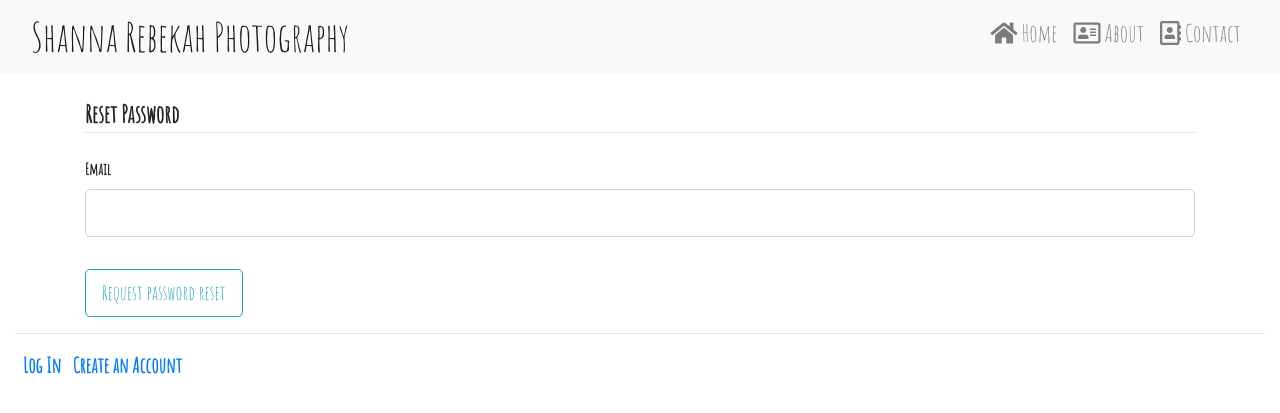
After one commit to ConnorCairns/Shanna-Rebekah-Portfolio-Website, a Flask app: page /reset_password in a window 1280 px wide. The commit adds this page. Shown: the top 413 px of the page. Run offline with Flask 2, Linux system fonts and the light colour scheme; some libraries are stand-ins or nearby versions.

Commit message:
reset pass works

```diff
--- a/app/forms.py
+++ b/app/forms.py
@@ -46,9 +46,23 @@ class Edit(FlaskForm):
             if email:
                 raise ValidationError('Email already has an account created')
 
-class AddPhoto(FlaskForm):
+class Add_Photo(FlaskForm):
     name = StringField("Image Name", validators=[DataRequired()])
     category = StringField("Image Category", validators=[DataRequired()])
     link = StringField("Image Link", validators=[DataRequired()])
     client = StringField("Client Email", validators=[DataRequired(), Email()])
     submit = SubmitField("Add photo")
+
+class email_reset_pass(FlaskForm):
+     email = StringField("Email", validators=[DataRequired(),Email()])
+     submit = SubmitField("Request password reset")
+
+     def validate_email(self, email):
+        email = User.query.filter_by(email=email.data).first()
+        if email is None:
+            raise ValidationError('No account created for that email')
+
+class reset_pass(FlaskForm):
+    password = PasswordField("Password", validators=[DataRequired()])
+    password_confirm = PasswordField("Confirm Password", validators=[DataRequired(),EqualTo("password")])
+    submit = SubmitField("Reset Password")
--- a/app/routes.py
+++ b/app/routes.py
@@ -1,10 +1,11 @@
 from flask import render_template, url_for, flash, redirect, request
-from app import app, db, bcrypt
-from app.forms import Registration, Login, Edit, AddPhoto
+from app import app, db, bcrypt, mail
+from app.forms import Registration, Login, Edit, Add_Photo, email_reset_pass, reset_pass
 from app.models import User, Photos
 from flask_login import login_user, logout_user, current_user, login_required
 import secrets, os
 from PIL import Image
+from flask_mail import Message
 
 @app.route('/')
 def index():
@@ -111,12 +112,51 @@ def account():
 @app.route('/photo/new', methods=['GET', 'POST'])
 @login_required
 def new_photo():
-    form = AddPhoto()
+    form = Add_Photo()
     if form.validate_on_submit():
         client = User.query.filter_by(email=form.client.data).first()
         photo = Photos(photo_name=form.name.data, photo_category=form.category.data, photo_link=form.link.data, client=client)
         db.session.add(photo)
         db.session.commit()
-        flash(f'Image information added', 'info')
+        flash('Image information added', 'info')
         return redirect(url_for('index'))
     return render_template('new_photo.html', title="New Photo", form=form)
+
+def send_reset_email(user):
+    token = user.reset_token()
+    msg = Message('Password Reset Request', sender='noreply@demo.com', recipients=[user.email])
+    msg.body = f'''To reset password pls click link:
+{url_for('reset_password', token=token, _external=True)}
+
+If you did not make request dw
+'''
+    mail.send(msg)
+
+@app.route('/reset_password', methods=['GET', 'POST'])
+def request_reset_email():
+    if current_user.is_authenticated:
+        return redirect(url_for('index'))
+    form = email_reset_pass()
+    if form.validate_on_submit():
+        user = User.query.filter_by(email=form.email.data).first()
+        send_reset_email(user)
+        flash('Email has been sent pls open', 'info')
+        return redirect(url_for('login'))
+    return render_template('request_reset.html', title='Reset Password', form=form)
+
+@app.route('/reset_password/<token>', methods=['GET', 'POST'])
+def reset_password(token):
+    if current_user.is_authenticated:
+        return redirect(url_for('index'))
+    user = User.verify_token(token)
+    if user is None: #if not user
+        flash('Invalid or expired token', 'warning')
+        return redirect(url_for('request_reset_email'))
+    form = reset_pass()
+    if form.validate_on_submit():
+        hashed_pw = bcrypt.generate_password_hash(form.password.data).decode('utf-8')
+        user.password = hashed_pw
+        db.session.commit()
+        flash(f'Password for {user.username} updated!', 'success')
+        return redirect(url_for('login'))
+    return render_template('reset_pass.html', title='Reset Password', form=form)
--- a/app/templates/layout.html
+++ b/app/templates/layout.html
@@ -15,12 +15,14 @@
 
 <body>
   {% include 'includes/navbar.html' %}
+    <div class="container-fluid">
     {% with messages = get_flashed_messages(with_categories=true) %}
       {% if messages %}
         {% for category, message in messages %}
           <div class="alert alert-{{ category }}">
             {{ message }}
           </div>
+    </div>
         {% endfor %}
       {% endif %}
     {%  endwith %}
--- a/app/templates/login.html
+++ b/app/templates/login.html
@@ -37,10 +37,10 @@
         </fieldset>
         <div class="form-group">
             {{ form.submit(class="btn btn-lg btn-outline-info") }}
+            <small class="text-muted my-2">
+                <a href="{{ url_for('request_reset_email') }}">Forgotten Password?</a>
+            </small>
         </div>
-        <small class="text-muted my-2">
-            <a href="#">Forgotten Password?</a>
-        </small>
     </form>
     <div class="border-top pt-3">
         <small class = "text-muted">
--- /dev/null
+++ b/app/templates/request_reset.html
@@ -0,0 +1,27 @@
+{% extends 'layout.html' %} {% block body %}
+<div class="container">
+    <form method="POST" action="">
+        {{ form.hidden_tag() }}
+        <fieldset class="form-group">
+            <legend class="border-bottom mb-4">Reset Password</legend>
+            <div class="form-group">
+                {{ form.email.label(class="form-control-label") }}
+                {% if form.email.errors %}
+                    {{ form.email(class="form-control form-control-lg is-invalid") }}
+                    <div class="invalid-feedback">
+                        {% for error in form.email.errors %}
+                            <span>{{ error }}</span>
+                        {% endfor %}
+                    </div>
+                {% else %}
+                    {{ form.email(class="form-control form-control-lg") }}
+                {% endif %}
+            </div>
+        </fieldset>
+        <div class="form-group">
+            {{ form.submit(class="btn btn-lg btn-outline-info") }}
+        </div>
+    </form>
+</div>
+
+{% endblock %}
```
Also changed, not shown: app/__init__.py (+13 -0 lines), app/models.py (+15 -1 lines), app/templates/reset_pass.html (added, +40 -0 lines), app/site.db.
